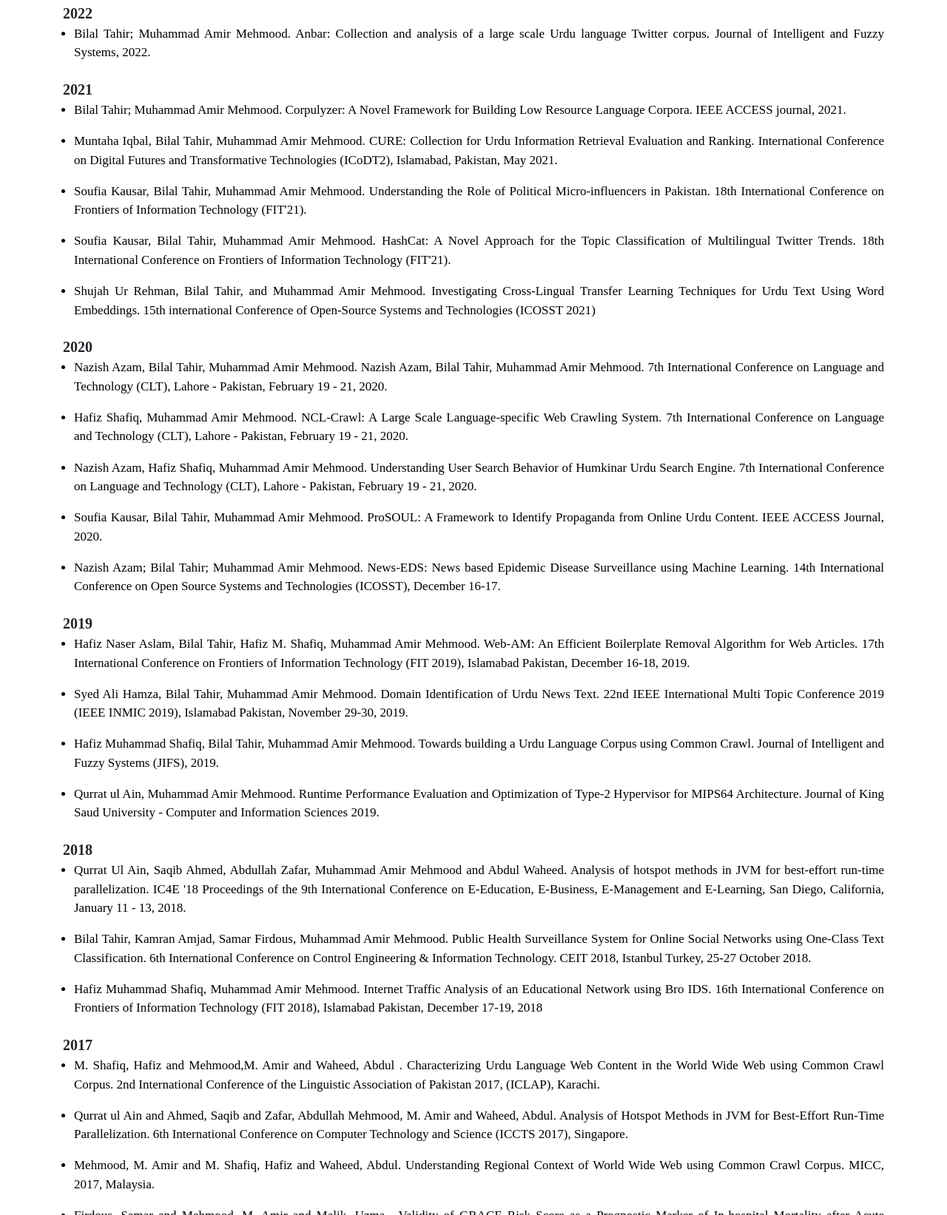
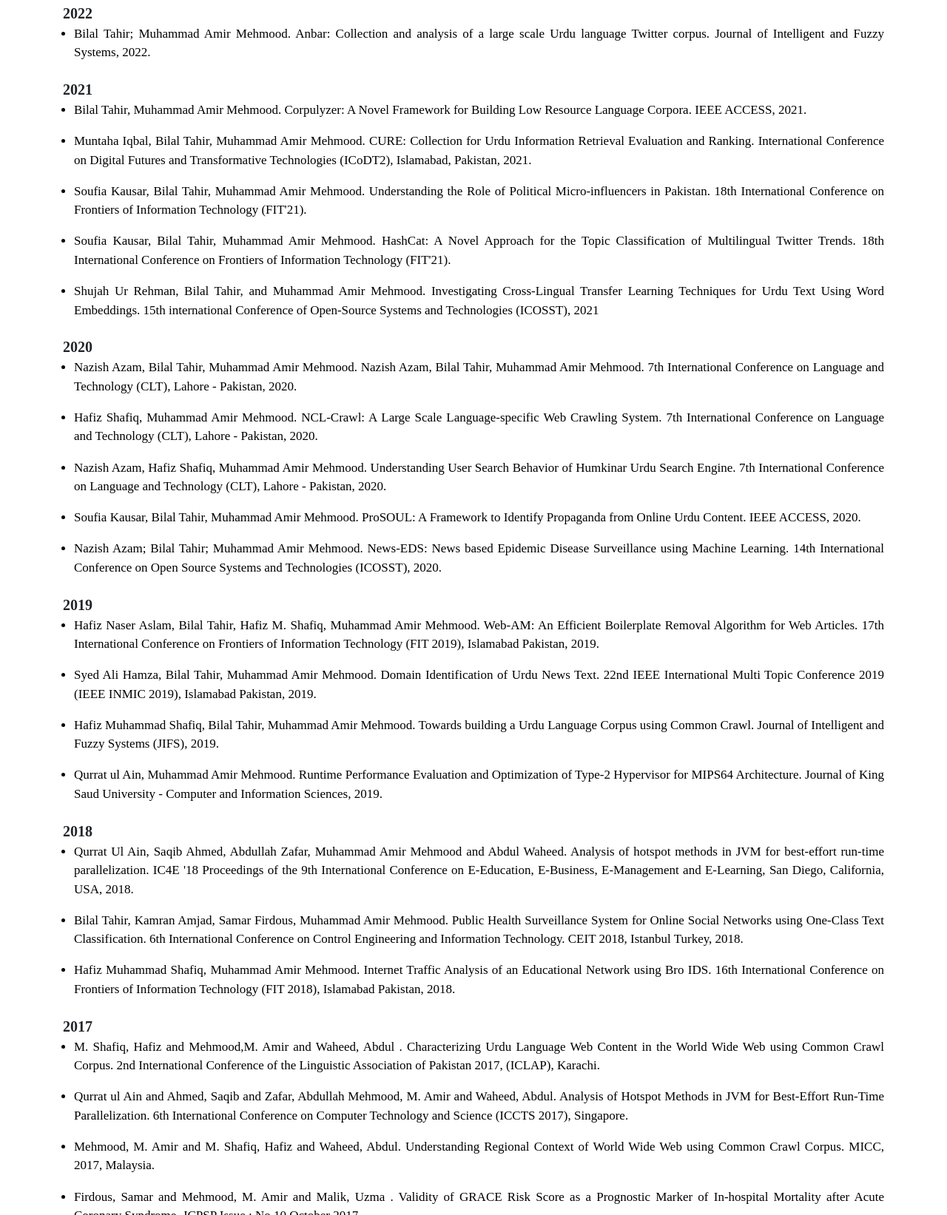
Before and after one commit to amir-mehmood/am.github.io, a plain HTML site: page publication.html in a window 1280 px wide. Shown: the part 97-1740 px from the top of the page at 74% size. Drawn offline with Linux system fonts and the light colour scheme.

Commit message:
Update publication.html

```diff
--- a/publication.html
+++ b/publication.html
@@ -76,10 +76,10 @@ Bilal Tahir; Muhammad Amir Mehmood. Anbar: Collection and analysis of a large sc
 <div style="text-align:justify">
 <div class="year">2021</div>
 <div class="paragraph">
-Bilal Tahir; Muhammad Amir Mehmood. Corpulyzer: A Novel Framework for Building Low Resource Language Corpora. IEEE ACCESS journal, 2021.
+Bilal Tahir, Muhammad Amir Mehmood. Corpulyzer: A Novel Framework for Building Low Resource Language Corpora. IEEE ACCESS, 2021.
 </div>
 <div class="paragraph">
-Muntaha Iqbal, Bilal Tahir, Muhammad Amir Mehmood. 	CURE: Collection for Urdu Information Retrieval Evaluation and Ranking. International Conference on Digital Futures and Transformative Technologies (ICoDT2), Islamabad, Pakistan, May 2021.
+Muntaha Iqbal, Bilal Tahir, Muhammad Amir Mehmood. 	CURE: Collection for Urdu Information Retrieval Evaluation and Ranking. International Conference on Digital Futures and Transformative Technologies (ICoDT2), Islamabad, Pakistan, 2021.
 </div>
 <div class="paragraph">
 Soufia Kausar, Bilal Tahir, Muhammad Amir Mehmood. 	Understanding the Role of Political Micro-influencers in Pakistan. 18th International Conference on Frontiers of Information Technology (FIT'21).
@@ -88,54 +88,54 @@ Soufia Kausar, Bilal Tahir, Muhammad Amir Mehmood. 	Understanding the Role of Po
 Soufia Kausar, Bilal Tahir, Muhammad Amir Mehmood. HashCat: A Novel Approach for the Topic Classification of Multilingual Twitter Trends. 18th International Conference on Frontiers of Information Technology (FIT'21).
 </div>
 <div class="paragraph">
-Shujah Ur Rehman, Bilal Tahir, and Muhammad Amir Mehmood. Investigating Cross-Lingual Transfer Learning Techniques for Urdu Text Using Word Embeddings. 15th international Conference of Open-Source Systems and Technologies (ICOSST 2021)
+Shujah Ur Rehman, Bilal Tahir, and Muhammad Amir Mehmood. Investigating Cross-Lingual Transfer Learning Techniques for Urdu Text Using Word Embeddings. 15th international Conference of Open-Source Systems and Technologies (ICOSST), 2021
 </div>
 
 
 <div style="text-align:justify">
 <div class="year">2020</div>
 <div class="paragraph">
-Nazish Azam, Bilal Tahir, Muhammad Amir Mehmood. Nazish Azam, Bilal Tahir, Muhammad Amir Mehmood. 7th International Conference on Language and Technology (CLT), Lahore - Pakistan, February 19 - 21, 2020.
+Nazish Azam, Bilal Tahir, Muhammad Amir Mehmood. Nazish Azam, Bilal Tahir, Muhammad Amir Mehmood. 7th International Conference on Language and Technology (CLT), Lahore - Pakistan, 2020.
 </div>
 <div class="paragraph">
-Hafiz Shafiq, Muhammad Amir Mehmood. NCL-Crawl: A Large Scale Language-specific Web Crawling System. 7th International Conference on Language and Technology (CLT), Lahore - Pakistan, February 19 - 21, 2020.
+Hafiz Shafiq, Muhammad Amir Mehmood. NCL-Crawl: A Large Scale Language-specific Web Crawling System. 7th International Conference on Language and Technology (CLT), Lahore - Pakistan, 2020.
 </div>
 <div class="paragraph">
-Nazish Azam, Hafiz Shafiq, Muhammad Amir Mehmood. Understanding User Search Behavior of Humkinar Urdu Search Engine. 7th International Conference on Language and Technology (CLT), Lahore - Pakistan, February 19 - 21, 2020.
+Nazish Azam, Hafiz Shafiq, Muhammad Amir Mehmood. Understanding User Search Behavior of Humkinar Urdu Search Engine. 7th International Conference on Language and Technology (CLT), Lahore - Pakistan, 2020.
 </div>
 <div class="paragraph">
-Soufia Kausar, Bilal Tahir, Muhammad Amir Mehmood. 	ProSOUL: A Framework to Identify Propaganda from Online Urdu Content. IEEE ACCESS Journal, 2020.
+Soufia Kausar, Bilal Tahir, Muhammad Amir Mehmood. 	ProSOUL: A Framework to Identify Propaganda from Online Urdu Content. IEEE ACCESS, 2020.
 </div>
 <div class="paragraph">
-Nazish Azam; Bilal Tahir; Muhammad Amir Mehmood. News-EDS: News based Epidemic Disease Surveillance using Machine Learning. 14th International Conference on Open Source Systems and Technologies (ICOSST), December 16-17.
+Nazish Azam; Bilal Tahir; Muhammad Amir Mehmood. News-EDS: News based Epidemic Disease Surveillance using Machine Learning. 14th International Conference on Open Source Systems and Technologies (ICOSST), 2020.
 </div>
 
 <div style="text-align:justify">
 <div class="year">2019</div>
 <div class="paragraph">
-Hafiz Naser Aslam, Bilal Tahir, Hafiz M. Shafiq, Muhammad Amir Mehmood. Web-AM: An Efficient Boilerplate Removal Algorithm for Web Articles. 17th International Conference on Frontiers of Information Technology (FIT 2019), Islamabad Pakistan, December 16-18, 2019.
+Hafiz Naser Aslam, Bilal Tahir, Hafiz M. Shafiq, Muhammad Amir Mehmood. Web-AM: An Efficient Boilerplate Removal Algorithm for Web Articles. 17th International Conference on Frontiers of Information Technology (FIT 2019), Islamabad Pakistan, 2019.
 </div>
 <div class="paragraph">
-Syed Ali Hamza, Bilal Tahir, Muhammad Amir Mehmood. Domain Identification of Urdu News Text. 22nd IEEE International Multi Topic Conference 2019 (IEEE INMIC 2019), Islamabad Pakistan, November 29-30, 2019.
+Syed Ali Hamza, Bilal Tahir, Muhammad Amir Mehmood. Domain Identification of Urdu News Text. 22nd IEEE International Multi Topic Conference 2019 (IEEE INMIC 2019), Islamabad Pakistan, 2019.
 </div>
 <div class="paragraph">
 Hafiz Muhammad Shafiq, Bilal Tahir, Muhammad Amir Mehmood. Towards building a Urdu Language Corpus using Common Crawl. Journal of Intelligent and Fuzzy Systems (JIFS), 2019.
 
 </div>
 <div class="paragraph">
-Qurrat ul Ain, Muhammad Amir Mehmood. Runtime Performance Evaluation and Optimization of Type-2 Hypervisor for MIPS64 Architecture. Journal of King Saud University - Computer and Information Sciences 2019.
+Qurrat ul Ain, Muhammad Amir Mehmood. Runtime Performance Evaluation and Optimization of Type-2 Hypervisor for MIPS64 Architecture. Journal of King Saud University - Computer and Information Sciences, 2019.
 </div>
 <div style="text-align:justify">
 
 <div class="year">2018</div>
 <div class="paragraph">
-Qurrat Ul Ain, Saqib Ahmed, Abdullah Zafar, Muhammad Amir Mehmood and Abdul Waheed. Analysis of hotspot methods in JVM for best-effort run-time parallelization. IC4E '18 Proceedings of the 9th International Conference on E-Education, E-Business, E-Management and E-Learning, San Diego, California, January 11 - 13, 2018.
+Qurrat Ul Ain, Saqib Ahmed, Abdullah Zafar, Muhammad Amir Mehmood and Abdul Waheed. Analysis of hotspot methods in JVM for best-effort run-time parallelization. IC4E '18 Proceedings of the 9th International Conference on E-Education, E-Business, E-Management and E-Learning, San Diego, California, USA, 2018.
 </div>
 <div class="paragraph">
-Bilal Tahir, Kamran Amjad, Samar Firdous, Muhammad Amir Mehmood.	Public Health Surveillance System for Online Social Networks using One-Class Text Classification. 6th International Conference on Control Engineering & Information Technology. CEIT 2018, Istanbul Turkey, 25-27 October 2018.
+Bilal Tahir, Kamran Amjad, Samar Firdous, Muhammad Amir Mehmood.	Public Health Surveillance System for Online Social Networks using One-Class Text Classification. 6th International Conference on Control Engineering and Information Technology. CEIT 2018, Istanbul Turkey, 2018.
 </div>
 <div class="paragraph">
-Hafiz Muhammad Shafiq, Muhammad Amir Mehmood. Internet Traffic Analysis of an Educational Network using Bro IDS. 16th International Conference on Frontiers of Information Technology (FIT 2018), Islamabad Pakistan, December 17-19, 2018
+Hafiz Muhammad Shafiq, Muhammad Amir Mehmood. Internet Traffic Analysis of an Educational Network using Bro IDS. 16th International Conference on Frontiers of Information Technology (FIT 2018), Islamabad Pakistan, 2018.
 </div>
 
 
```
